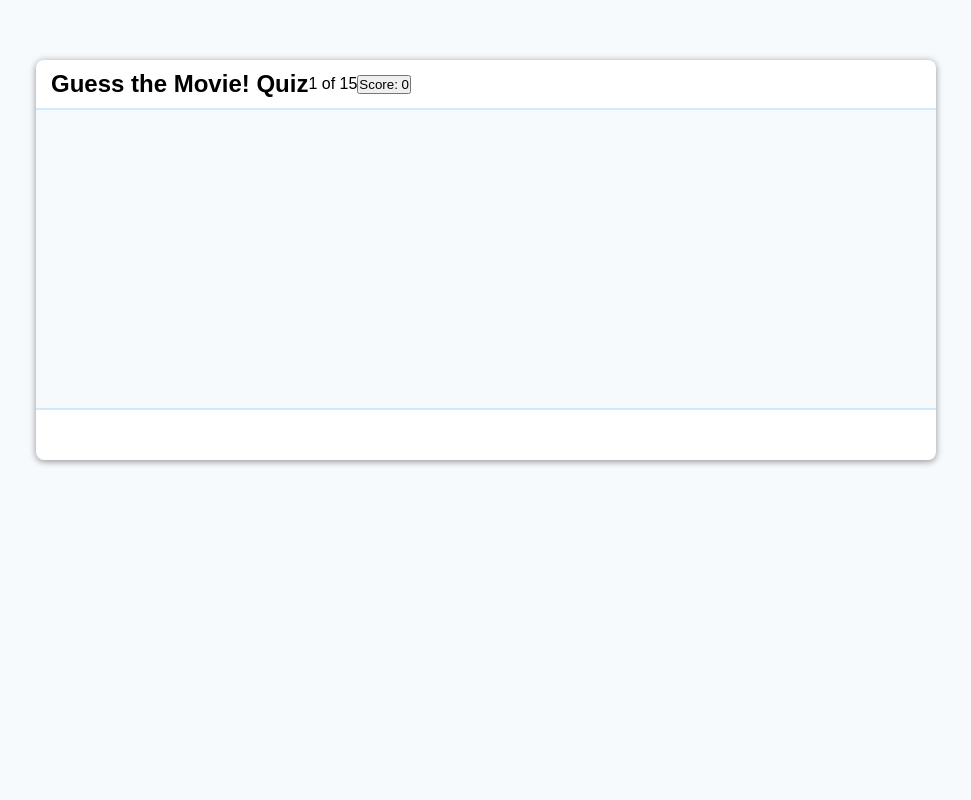
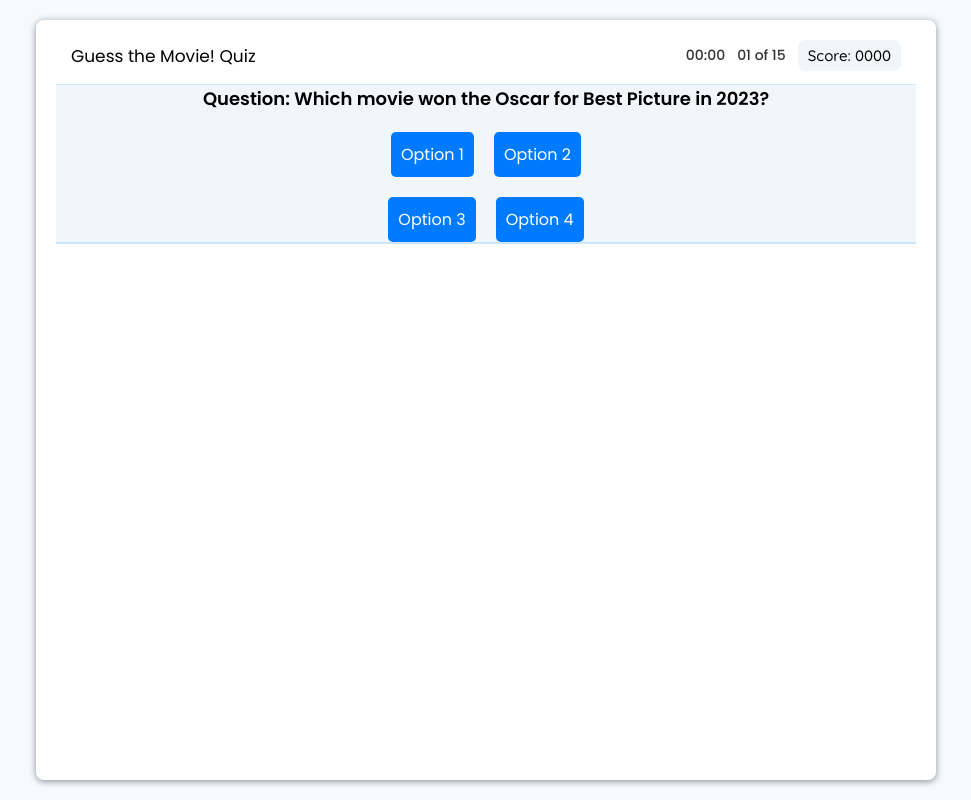
Before and after one commit to UDAY-05-PRIME/QUIZ-WEBSITE, a plain HTML site: page Quiz-game/Quiz-index.html in a window 1280 px wide. Shown: the whole page, without its empty margins (154-1125 px from the left). Drawn offline with Linux system fonts and the light colour scheme.

Commit message:
jhhuyu7y

```diff
--- a/Quiz-game/Quiz-index.html
+++ b/Quiz-game/Quiz-index.html
@@ -5,16 +5,36 @@
     <meta name="viewport" content="width=device-width, initial-scale=1.0">
     <title>Guess the Movie! Quiz</title>
     <link rel="stylesheet" href="Quiz-style.css">
+    <link rel="preconnect" href="https://fonts.googleapis.com">
+<link rel="preconnect" href="https://fonts.gstatic.com" crossorigin>
+<link href="https://fonts.googleapis.com/css2?family=Lato:ital,wght@0,100;0,300;0,400;0,700;0,900;1,100;1,300;1,400;1,700;1,900&family=Poppins:ital,wght@0,100;0,200;0,300;0,400;0,500;0,600;0,700;0,800;0,900;1,100;1,200;1,300;1,400;1,500;1,600;1,700;1,800;1,900&family=Quicksand:wght@300..700&display=swap" rel="stylesheet">
 </head>
 <body>
     <div class="box">
         <div class="titlePart">
             <h2>Guess the Movie! Quiz</h2>
-            <div class="timer"></div>
-            <div class="questionNumber">1 of 15</div>
-            <button class="scoreButton">Score: 0</button>
+            <div class="rightSection">
+                <div class="timer">00:00</div>
+                <div class="questionNumber">01 of 15</div>
+                <button class="scoreButton">Score: 0000</button>
+            </div>
         </div>
-        <div class="quizpart"></div>
+        <div class="quizContent">
+            <p>Question: Which movie won the Oscar for Best Picture in 2023?</p>
+            <ul class="options">
+                <div class="firstTwoOption">
+                    <li><button>Option 1</button></li>
+                    <li><button>Option 2</button></li>
+                </div>
+                <div class="restTwoOption">
+                    <li><button>Option 3</button></li>
+                    <li><button>Option 4</button></li>
+                </div>
+            </ul>
+        </div>
+        <div class="nextButton">
+            <button id="nextBtn" style="display: none;">Next</button>
+        </div>
     </div>
 </body>
 </html>
--- a/Quiz-game/Quiz-style.css
+++ b/Quiz-game/Quiz-style.css
@@ -14,31 +14,121 @@ body{
     background: rgb(255, 255, 255);
     display: flex;
     flex-direction: column;
-    margin-top: 60px;
     position: relative;
     width: 100%;
     max-width: 900px;
-    height: 400px;
     box-shadow: 0 2px 6px rgba(0, 0, 0, 0.3),
-            0 0 8px rgba(0, 0, 0, 0.15);
+                0 0 8px rgba(0, 0, 0, 0.15);
     border-radius: 8px;
     overflow: hidden;
+    padding: 20px;
+    padding-top: 0px;
+    margin: 20px auto;
+    box-sizing: border-box;
+    transition: all 0.3s ease;
 }
-.titlePart{
+.titlePart {
+    display: flex;
+    justify-content: space-between;
+    align-items: center;
+    width: 100%;
+    height: 65px;
+    border-bottom: 1px solid rgba(176, 222, 255, 0.589);
+    padding: 7px 15px 7px;
+    box-sizing: border-box;
+    padding-bottom: 0px;
+}
+
+.titlePart h2 {
+    font-size: 17px;
+    font-weight: 400;
+    margin: 0;
+}
+
+.rightSection {
+    display: flex;
+    align-items: center;
+    gap: 12px;
+}
+
+.timer,
+.questionNumber {
+    font-size: 14px;
+    font-weight: 500;
+    color: #333;
+}
+
+.titlePart button {
+    background: #f1f6fa;
+    font-family: "Quicksand", sans-serif;
+    font-size: 15px;
+    font-weight: 500;
+    border: none;
+    border-radius: 8px;
+    padding: 6px 10px;
+    max-width: 110px;
+    cursor: pointer;
+}
+
+.quizContent{
+    display: flex;
+    flex-direction: column;
+    background: #f1f6fa;
+    width: 100%;
+    border-bottom: 2px solid rgba(176, 222, 255, 0.589);
+}
+
+
+.quizContent p {
+    font-size: 18px;
+    font-weight: 600;
+    text-align: center;
+    margin-bottom: 20px;
+}
+
+.options {
+    list-style: none;
+    display: flex;
+    flex-direction: column; /* Stack options vertically */
+    gap: 20px; /* Add space between options */
+    justify-content: center;
+}
+.firstTwoOption, .restTwoOption{
     display: flex;
     flex-direction: row;
-    width: 100%; /* Ensure it adapts to the parent width */
-    height: 50px;
-    border-bottom: 2px solid rgba(176, 222, 255, 0.589);
-    align-items: center;
-    padding-left: 15px;
-    padding-right: 15px;
+    gap: 20px;
+    justify-content: center;
 }
-.quizpart{
-    display: flex;
-    flex-direction: column;
-    background: #f7fafd;
-    width: 100%; /* Ensure it adapts to the parent width */
-    height: 300px;
-    border-bottom: 2px solid rgba(176, 222, 255, 0.589);
+.options button {
+    padding: 10px;
+    background: #007bff;
+    color: #fff;
+    border: none;
+    border-radius: 5px;
+    cursor: pointer;
+    font-size: 16px;
+    transition: background-color 0.3s ease;
 }
+
+.options button:hover {
+    background: #0056b3;
+}
+
+.nextButton {
+    margin-top: 20px; /* Space above the next button */
+}
+
+.nextButton button {
+    padding: 10px 20px;
+    background: #28a745;
+    color: white;
+    border: none;
+    border-radius: 5px;
+    cursor: pointer;
+    font-size: 16px;
+    display: block;
+}
+
+.nextButton button:hover {
+    background: #218838;
+}
--- a/style.css
+++ b/style.css
@@ -38,7 +38,7 @@ body{
     top: 50%;
     left: 50%;
     transform: translate(-50%, -50%);
-    background: #f7fafd;
+    background: #f1f6fa;
     width:auto;
     max-width: 300px;
     height: auto;
@@ -55,7 +55,7 @@ body{
     left: 50%; /* Center it horizontally relative to quizCard */
     transform: translateX(-50%);
     text-align: center;
-  background-color: rgb(176, 222, 255);
+  background-color: rgba(176, 222, 255);
   color: rgb(0, 0, 0);
   font-size: 13px;
   width: auto;
@@ -86,7 +86,7 @@ body{
 }
 .startButton button{
     background: #0e3f70;
-    color: #f7fafd;
+    color: #f1f6fa;
     font-size: 25px;
     font-weight: 600;
     border-radius: 5px;
```
